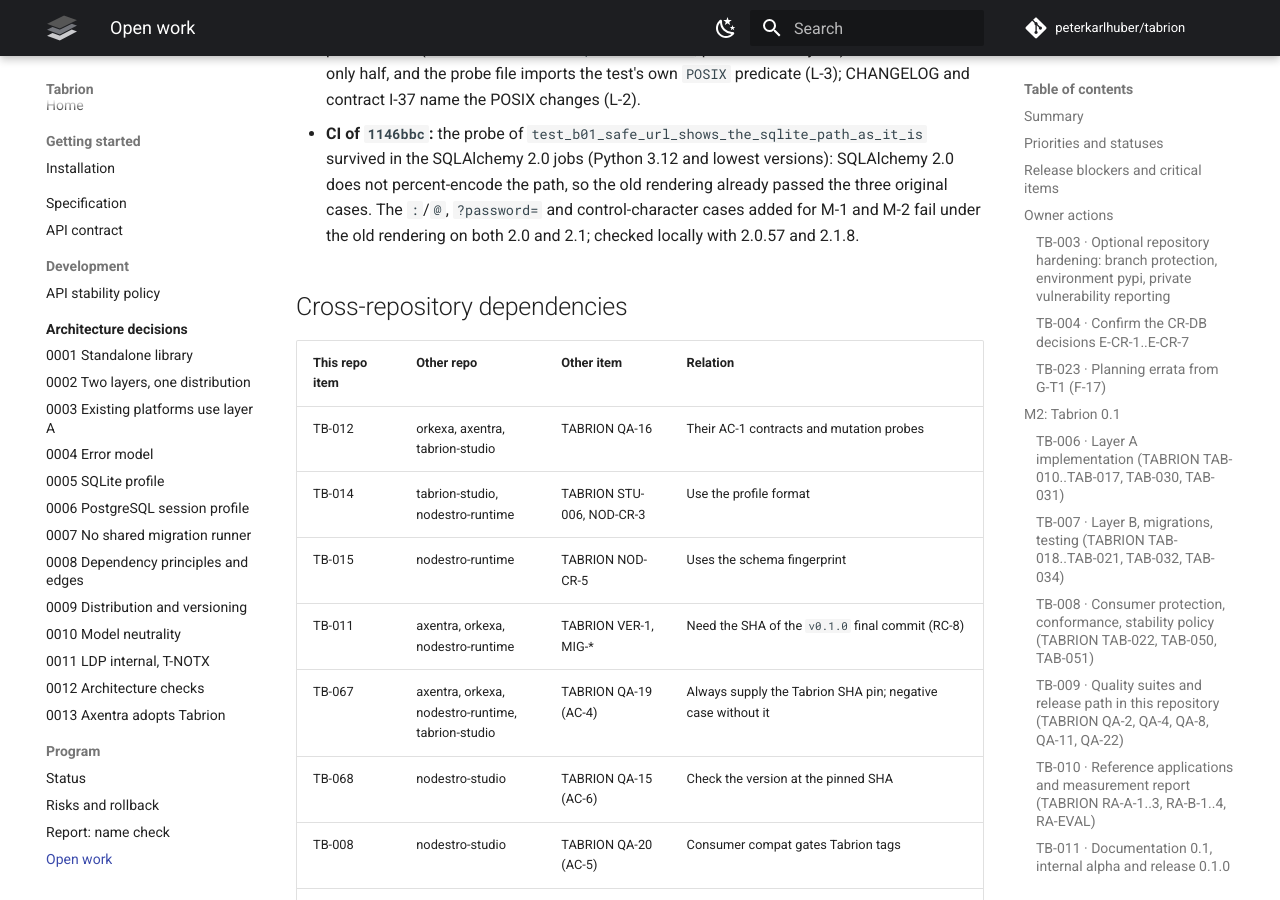
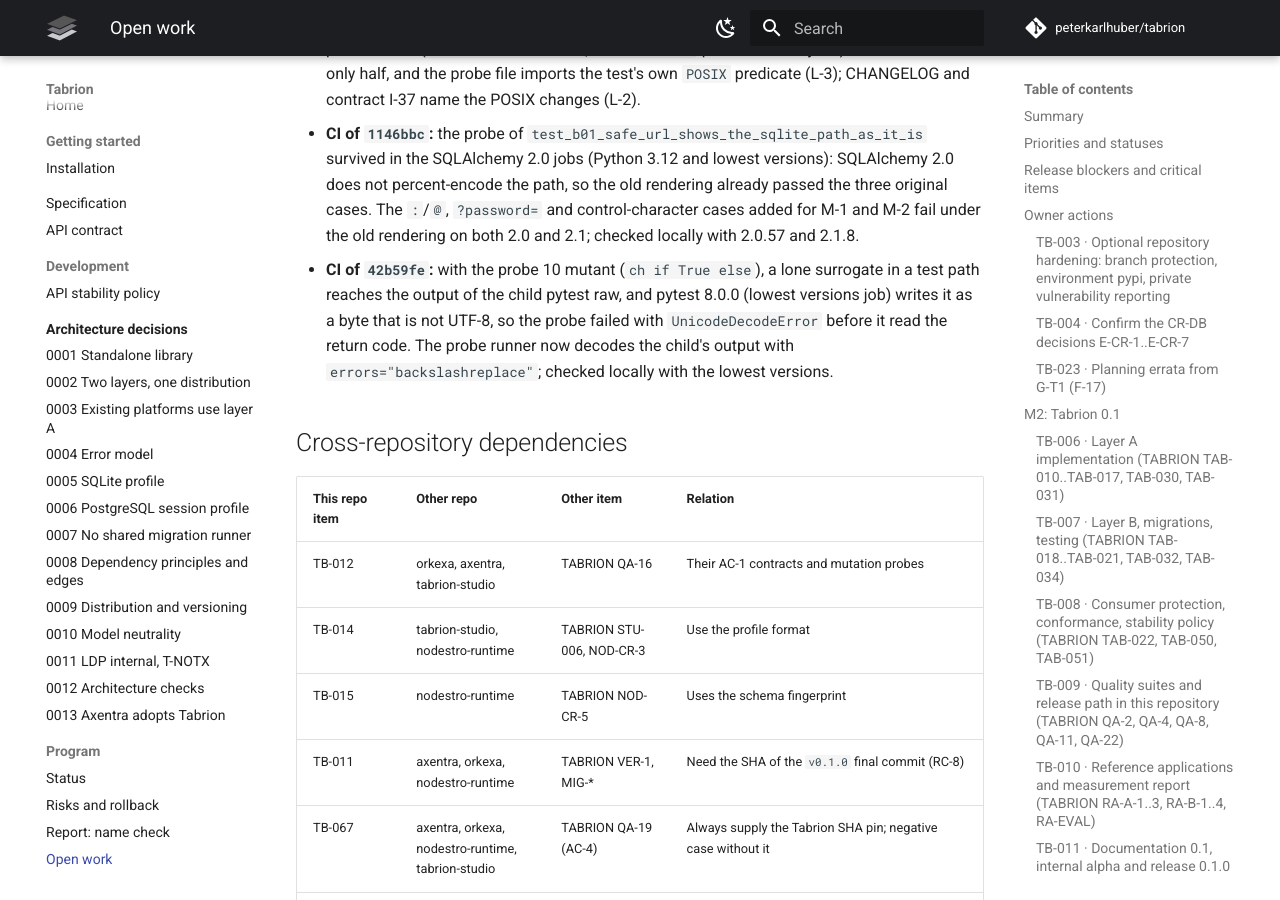
Before and after one commit to peterkarlhuber/tabrion, an MkDocs documentation site: the page built from docs/TODO.md, in a window 1280 px wide and 900 px high, scrolled down 25657 px. Built offline with MkDocs 1.6.1 and Material for MkDocs 9.7.7, drawn with Linux system fonts in a browser that asks for light colours; comment, search, counter and statistics services are not loaded.

Commit message:
Probe runner: decode child pytest output with backslashreplace (CI of 42b59fe)
The lowest-versions job (pytest 8.0.0) failed probe 10 of layer B with a
UnicodeDecodeError: the mutant lets a lone surrogate through safe_url and the
child pytest writes it as a non-UTF-8 byte. The probe only needs the return
code.

Co-Authored-By: Claude Opus 5.5 <noreply@anthropic.com>
Claude-Session: https://claude.ai/code/session_011tY7TC7Nu5VGro3DJGJcv8

```diff
--- a/docs/TODO.md
+++ b/docs/TODO.md
@@ -781,6 +781,10 @@ required (owner decision of 2026-11-08 11:26Z).
   SQLAlchemy 2.0 jobs (Python 3.12 and lowest versions): SQLAlchemy 2.0 does not percent-encode the path, so the
   old rendering already passed the three original cases. The `:`/`@`, `?password=` and control-character cases
   added for M-1 and M-2 fail under the old rendering on both 2.0 and 2.1; checked locally with 2.0.57 and 2.1.8.
+- **CI of `42b59fe`:** with the probe 10 mutant (`ch if True else`), a lone surrogate in a test path reaches the
+  output of the child pytest raw, and pytest 8.0.0 (lowest versions job) writes it as a byte that is not UTF-8, so
+  the probe failed with `UnicodeDecodeError` before it read the return code. The probe runner now decodes the
+  child's output with `errors="backslashreplace"`; checked locally with the lowest versions.
 
 ## Cross-repository dependencies
 
```
Also changed, not shown: 1 other file.
